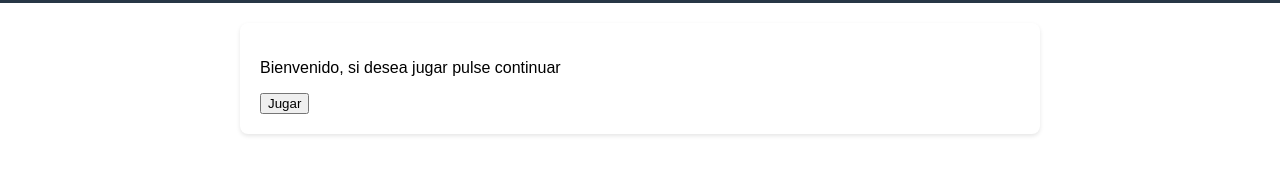
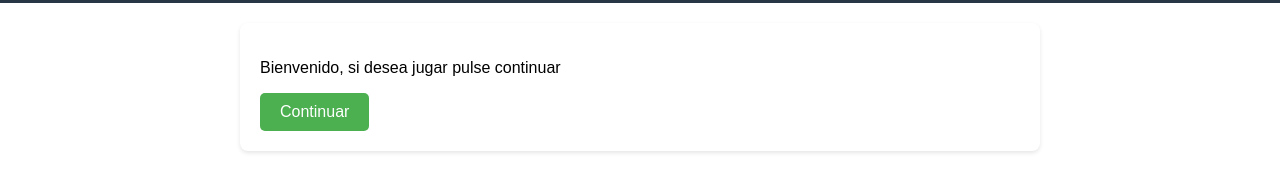
Before and after one commit to GonzaloIcai/Practica-3, a plain HTML site: page src/api.html in a window 1280 px wide. Shown: the part 97-288 px from the top of the page. Drawn offline with nearby package versions, Linux system fonts and the light colour scheme.

Commit message:
Boton Jugar

```diff
--- a/src/api.css
+++ b/src/api.css
@@ -45,3 +45,19 @@
 #contenedor-preguntas .pregunta {
     margin-bottom: 20px;
 }
+
+
+#bienvenida button {
+    padding: 10px 20px;
+    background-color: #4CAF50; /* Color de fondo verde */
+    color: white; /* Texto blanco */
+    border: none; /* Sin bordes */
+    border-radius: 5px; /* Bordes redondeados */
+    cursor: pointer; /* Cursor en forma de mano */
+    transition: background-color 0.3s ease; /* Transición suave al cambiar de color */
+    font-size: 16px; /* Tamaño de fuente */
+}
+
+#bienvenida button:hover {
+    background-color: #367c39; /* Color de fondo más oscuro al pasar el ratón */
+}
--- a/src/api.js
+++ b/src/api.js
@@ -23,7 +23,7 @@ var respuestasCorrectas = 0; // Nuevo: Contador de respuestas correctas
 function mostrarBienvenida() {
     var contenidoBienvenida = `<div id="bienvenida">
         <p>Bienvenido, si desea jugar pulse continuar</p>
-        <button onclick="iniciarJuego()">Jugar</button>
+        <button onclick="iniciarJuego()">Continuar</button>
     </div>`;
     $("#contenedor-preguntas").html(contenidoBienvenida);
 }
@@ -34,7 +34,7 @@ function iniciarJuego() {
 }
 
 function cargarPreguntas() {
-    $.get("https://opentdb.com/api.php?amount=10&difficulty=easy&type=multiple", function(data) {
+    $.get("https://opentdb.com/api.php?amount=10&category=27&difficulty=easy", function(data) {
         preguntas = data.results;
         preguntaActual = 0;
         respuestasCorrectas = 0; // Restablecer contador al iniciar
```
